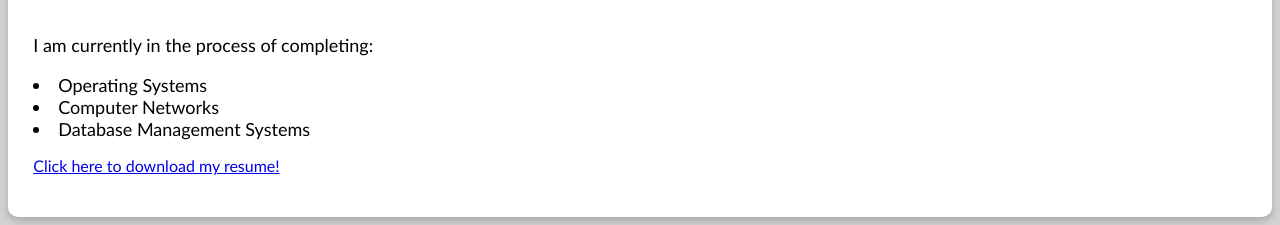
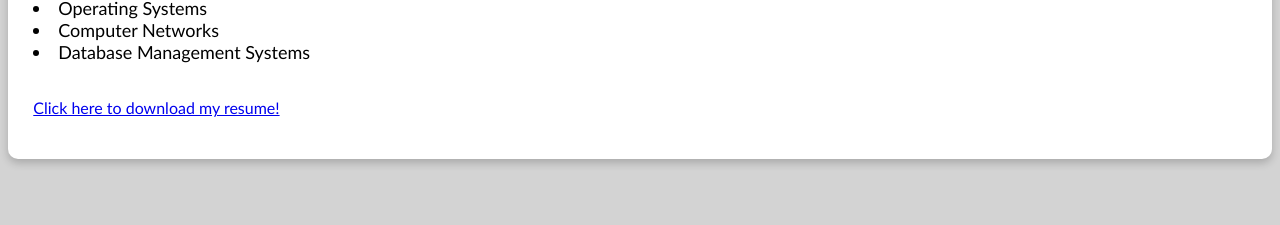
Before and after one commit to jawnhoang/portfolio, a plain HTML site: page index.html in a window 1280 px wide. Shown: the part 924-1149 px from the top of the page. Drawn offline with nearby package versions, Linux system fonts and the light colour scheme.

Commit message:
Update index.html

```diff
--- a/index.html
+++ b/index.html
@@ -68,13 +68,12 @@
               <li class = "para">Data Structures and Algorithms</li>
               <li class = "para">Software Engineering</li>
               <li class = "para">Object-Oriented Design</li>
-            <br>
-              <p class = "para">I am currently in the process of completing:</p>
               <li class = "para" >Operating Systems</li>
               <li class = "para">Computer Networks</li>
               <li class = "para">Database Management Systems</li>
-            </p>
-            <p><a href="deliverables/resume/JohnHoangResume2021.pdf" alt="pdf" download = "JohnHoangResume.pdf">
+            <br>
+
+            <p><a href="deliverables/resume/Resume2021.pdf" alt="pdf" download = "JohnHoangResume.pdf">
               Click here to download my resume!
             </a></p>
 
```
